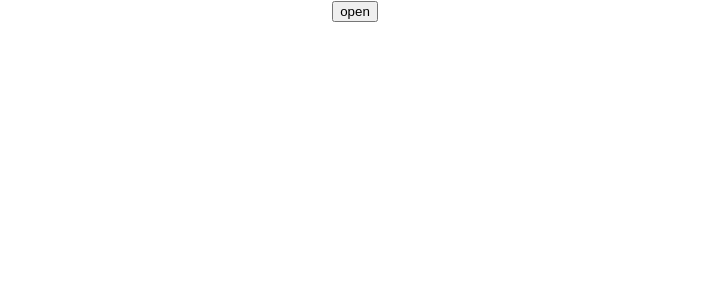
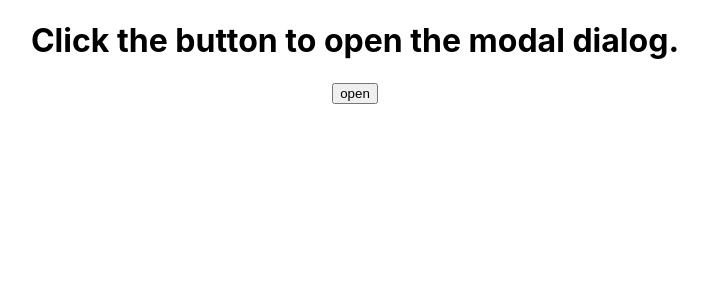
Before and after one commit to nabepa/react-dialog-with-promise-button, a React (Create React App) app: page / in a window 1280 px wide. Shown: the top 300 px of the page, without its empty margins (285-993 px from the left). Built offline with nearby package versions, Linux system fonts and the light colour scheme; the HTML template or start-up script is replaced by a standard one.

Commit message:
feat: displayed the index of clicked button

```diff
--- a/src/App.tsx
+++ b/src/App.tsx
@@ -1,4 +1,4 @@
-import { useRef } from 'react';
+import { useRef, useState } from 'react';
 import './App.css';
 import ModalDialog, {
   ModalDialogHandler,
@@ -8,12 +8,20 @@ import { sleep } from './utils/sleep';
 function App() {
   const modalRef = useRef<ModalDialogHandler>(null);
 
+  const [buttonIdx, setButtonIdx] = useState<number>(-1);
+
   return (
     <div className='App'>
+      {buttonIdx !== -1 ? (
+        <h1>{`${buttonIdx} button is clicked!`}</h1>
+      ) : (
+        <h1>Click the button to open the modal dialog.</h1>
+      )}
       <button
         onClick={async () => {
           const clickedButton = await modalRef.current?.open();
-          console.log(`${clickedButton} button is clicked`);
+          if (clickedButton == null) return;
+          setButtonIdx(clickedButton);
         }}
       >
         open
```
